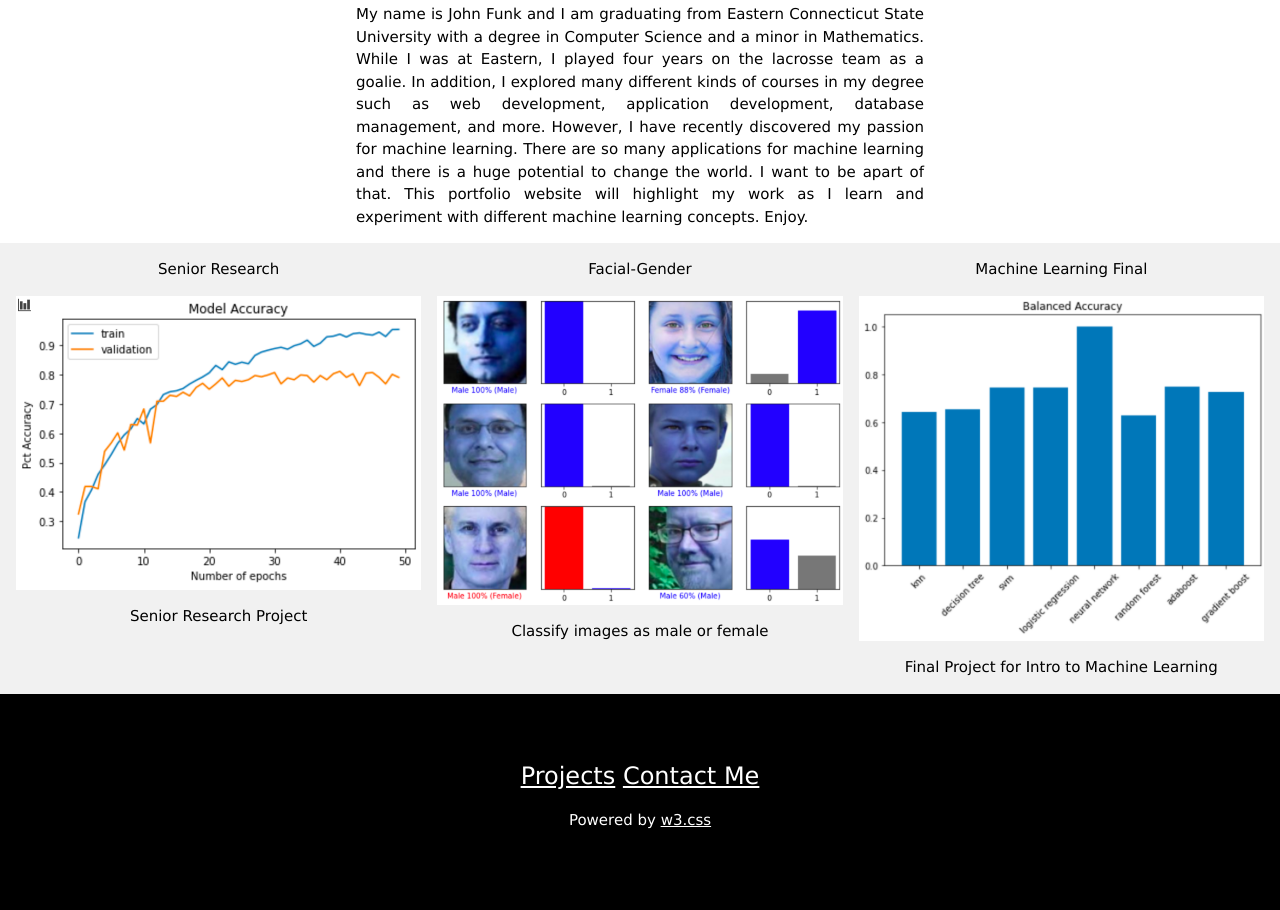
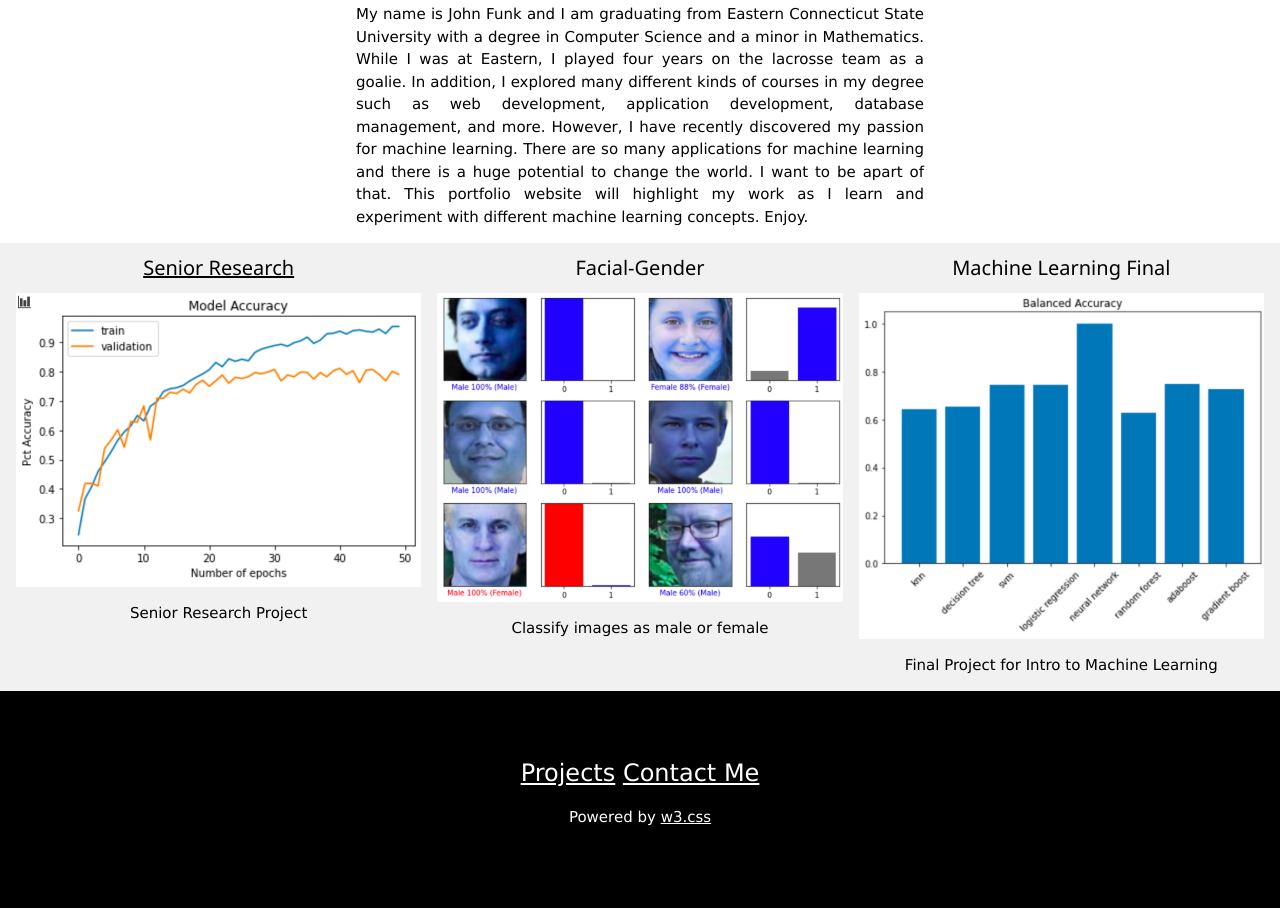
Before and after one commit to funkjo/funkjo.github.io, a plain HTML site: page index.html in a window 1280 px wide. Shown: the part 996-1906 px from the top of the page. Drawn offline with nearby package versions, Linux system fonts and the light colour scheme.

Commit message:
change p to headers for project

```diff
--- a/index.html
+++ b/index.html
@@ -45,17 +45,17 @@
 <!-- Band Members -->
 <section class="w3-row-padding w3-center w3-light-grey">
   <article class="w3-third">
-    <p>Senior Research</p>
+    <a href="projects/senior_research/senior_research.html"><h4>Senior Research</h4></a>
     <img src="images/Screen Shot 2020-12-04 at 2.23.07 AM.png" alt="Senior Research Project" style="width:100%">
     <p>Senior Research Project</p>
   </article>
   <article class="w3-third">
-    <p>Facial-Gender</p>
+    <h4>Facial-Gender</h4>
     <img src="images/Screen Shot 2020-12-10 at 3.34.09 PM.png" alt="ml-facial-gender" style="width:100%">
     <p>Classify images as male or female</p>
   </article>
   <article class="w3-third">
-    <p>Machine Learning Final</p>
+    <h4>Machine Learning Final</h4>
     <img src="images/Screen Shot 2020-12-08 at 10.26.30 PM.png" alt="Machine Learning Final" style="width:100%">
     <p>Final Project for Intro to Machine Learning</p>
   </article>
```
